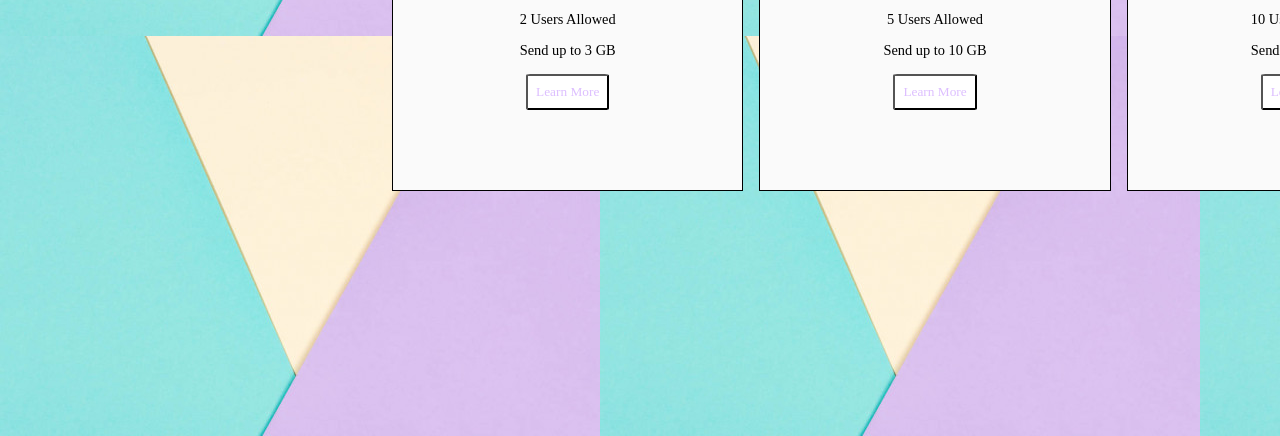
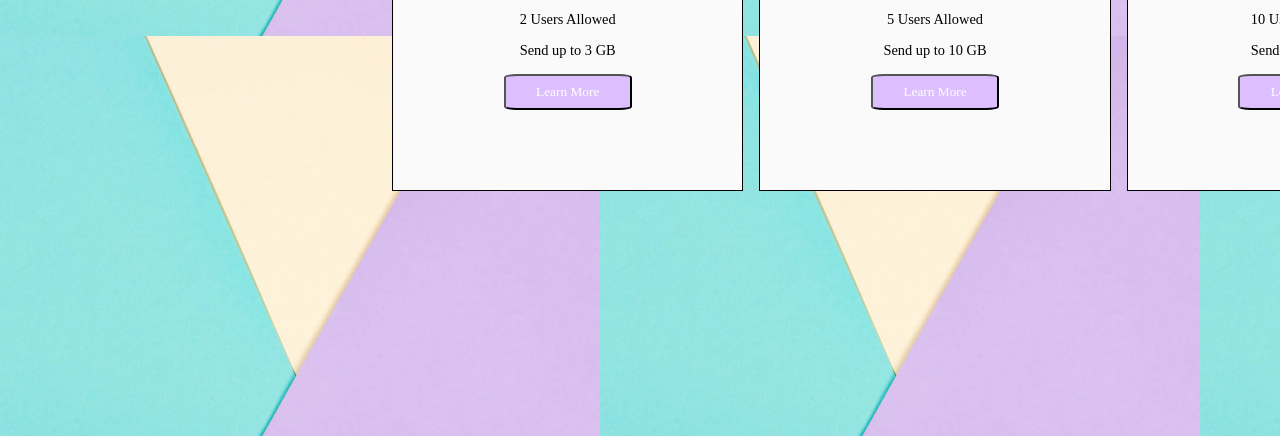
Before and after one commit to acerslee/pricing-component, a plain HTML site: page index.html in a window 1280 px wide. Shown: the part 364-800 px from the top of the page. Drawn offline with Linux system fonts and the light colour scheme; a web font is replaced by a local one.

Commit message:
Changed styling for buttons

```diff
--- a/styles.css
+++ b/styles.css
@@ -114,14 +114,16 @@ input:checked + .slider:before {
 }
 
 #learn-button{
-  background-color:white;
-  color:#ddbfff;
-  border-radius: 5%;
+  background-color:#ddbfff;
+  color:white;
+  border-radius: 10%;
+  width:8rem;
   padding:0.5rem;
 }
 
 #learn-button:hover{
   background-color:#8a8a8a;
+  border-radius: 10%;
   color:black;
   cursor:pointer;
 }
```
